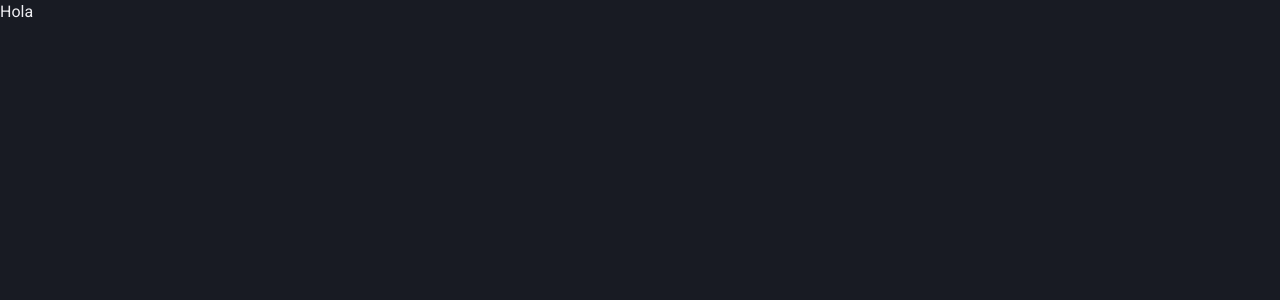
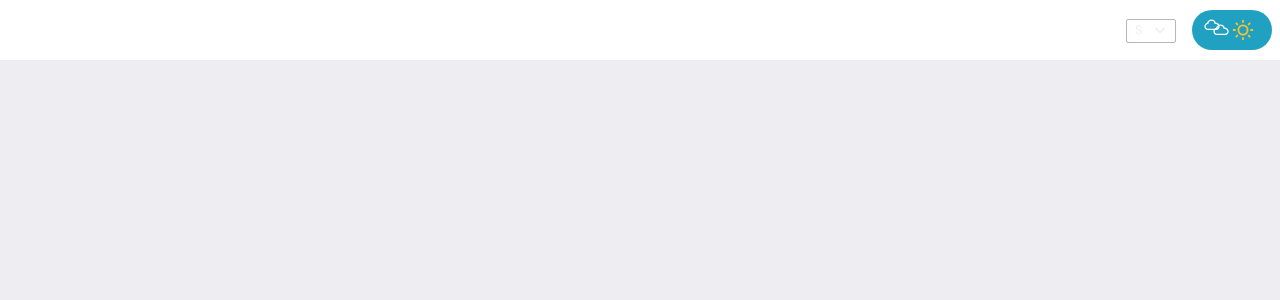
Before and after one commit to KevinMCruzP/portfolio, a Next.js app: page / in a window 1280 px wide. Shown: the top 300 px of the page. Built offline with nearby package versions, Linux system fonts and the light colour scheme; a web font is replaced by a local one.

Commit message:
feat(header.tsx): adicionando o componente Header com alguns outros elementos e componentes

```diff
--- /dev/null
+++ b/src/components/Header/index.tsx
@@ -0,0 +1,26 @@
+import { Flex, Select } from "@chakra-ui/react";
+import { useColors } from "../../hooks/useColors";
+import { ThemeSwitcher } from "../ThemeSwitcher";
+
+export function Header() {
+  const { colors } = useColors();
+
+  return (
+    <Flex
+      w={"100vw"}
+      h="60px"
+      align="center"
+      justify="flex-end"
+      bg={colors.bgHover}
+      p={2}
+      gap={4}
+    >
+      <Select width="50px" size="xs" placeholder="Select option">
+        <option>pt-Br</option>
+        <option>us</option>
+        <option>es</option>
+      </Select>
+      <ThemeSwitcher color={colors.color} />
+    </Flex>
+  );
+}
--- a/src/pages/index.tsx
+++ b/src/pages/index.tsx
@@ -1,10 +1,14 @@
+import { Flex } from "@chakra-ui/react";
 import type { NextPage } from "next";
+import { Header } from "../components/Header";
+import { useColors } from "../hooks/useColors";
 
 const Home: NextPage = () => {
+  const { colors } = useColors();
   return (
-    <div>
-      <h1>Hola</h1>
-    </div>
+    <Flex width={"100vw"} height={"100vh"} bg={colors.bg}>
+      <Header />
+    </Flex>
   );
 };
 
```
